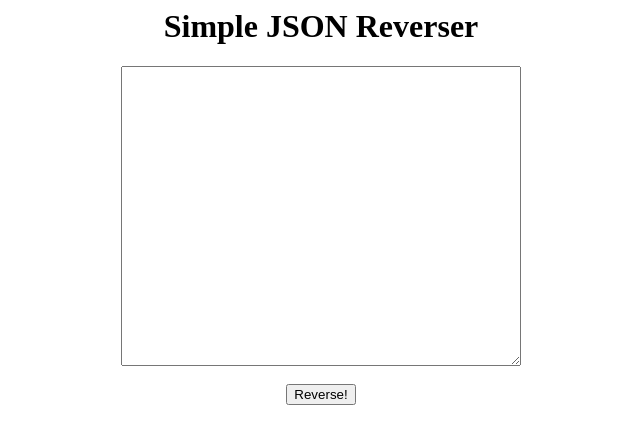
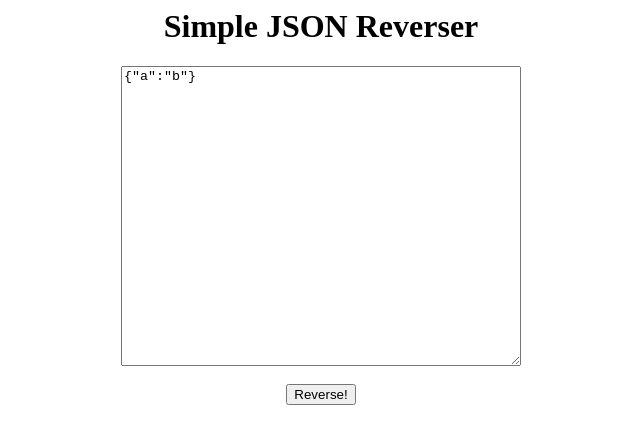
Before and after one commit to petabyt/jsonreverser, a plain HTML site: page index.html in a window 1280 px wide. Shown: the full height of the page, 319-959 px from the left. Drawn offline with Linux system fonts and the light colour scheme.

Commit message:
Update index.html

```diff
--- a/index.html
+++ b/index.html
@@ -6,7 +6,7 @@
 
 <center>
 <h1>Simple JSON Reverser</h1>
-<textarea id='input' style='width: 400px; height: 300px;'></textarea>
+<textarea id='input' style='width: 400px; height: 300px;'>{"a":"b"}</textarea>
 <br><br>
 <button onclick='doUI()'>Reverse!</button>
 </center>
```
